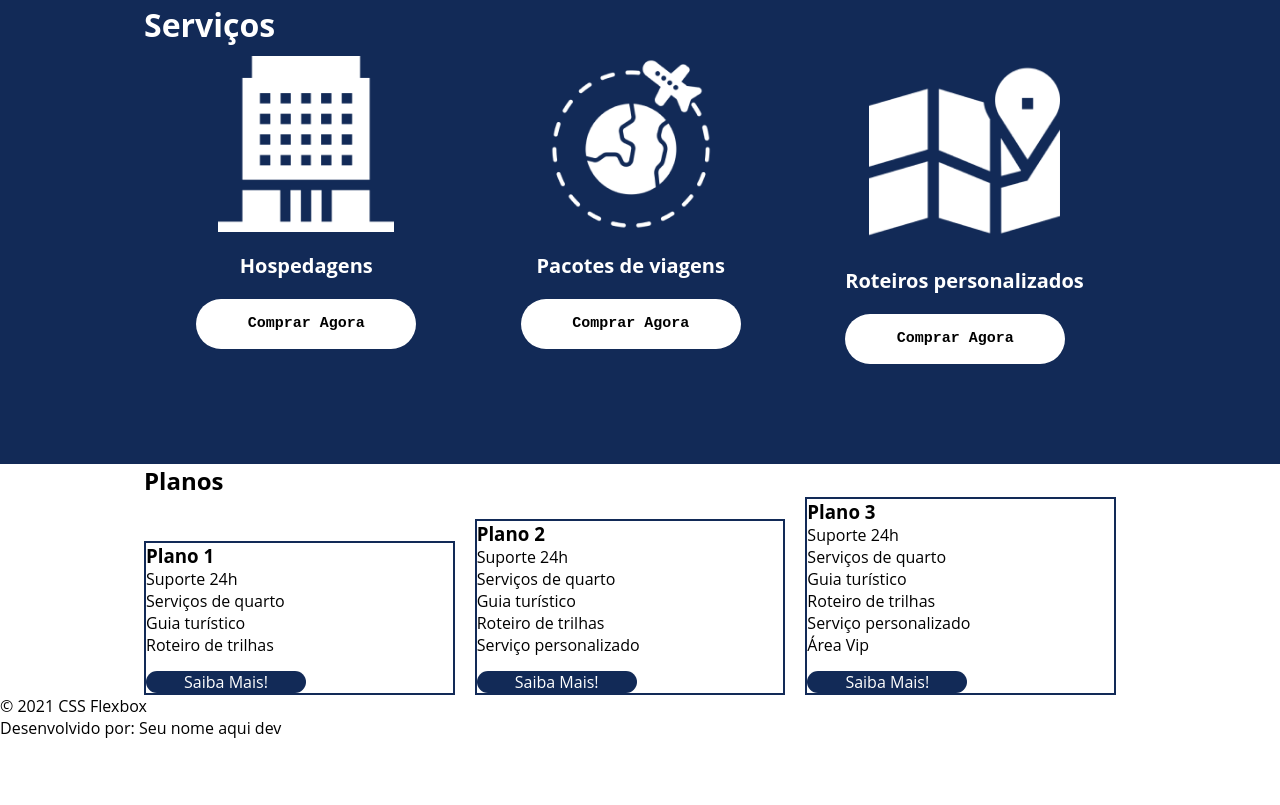
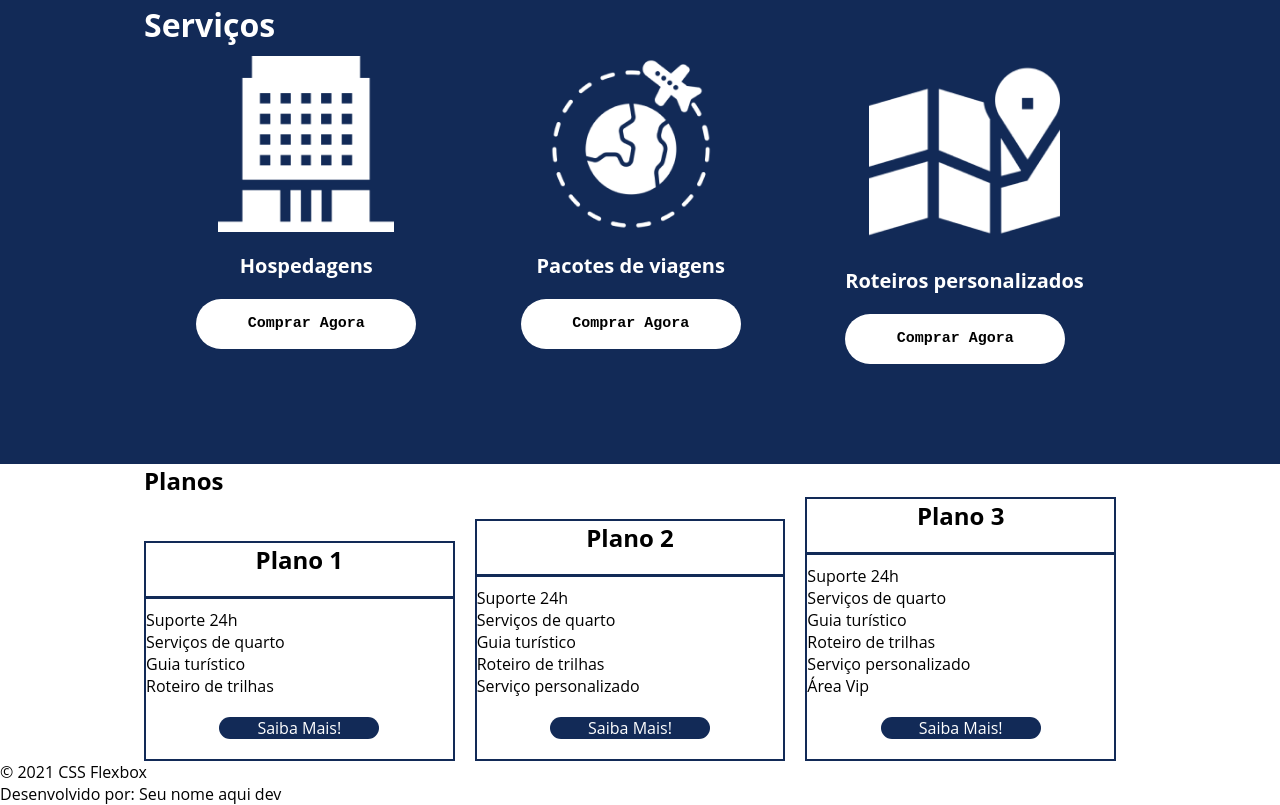
Before and after one commit to ReinaldoARamos/Flex_Turismos, a plain HTML site: page index.html in a window 1280 px wide. Shown: the part 1151-1956 px from the top of the page. Before the commit the page ends 1890 px from the top, so only its background shows below. Drawn offline with Linux system fonts and the light colour scheme.

Commit message:
ajustando as bordas do planos

```diff
--- a/style.css
+++ b/style.css
@@ -190,8 +190,32 @@ div img{
     }
 
     .item-planos{
+
         flex: 1;
         margin-right: 20px;
         border: 2px solid #122A57;
+        padding: 10x;
+    }
+
+    .item-planos .btn{
+        margin: auto;
+        margin-bottom: 20px;
+        margin-top: 20px;
 
     }
+
+    .item-planos h3{
+        font-size: 24px;
+        display: flex;
+        flex-direction: column;
+        align-items: center;
+    }
+
+    .item-planos h3::after{
+    content: "";
+    background-color: #122A57;
+    width: 100%;
+    height: 3px;
+    margin-top: 20px;
+    margin-bottom: 10px;
+}
```
